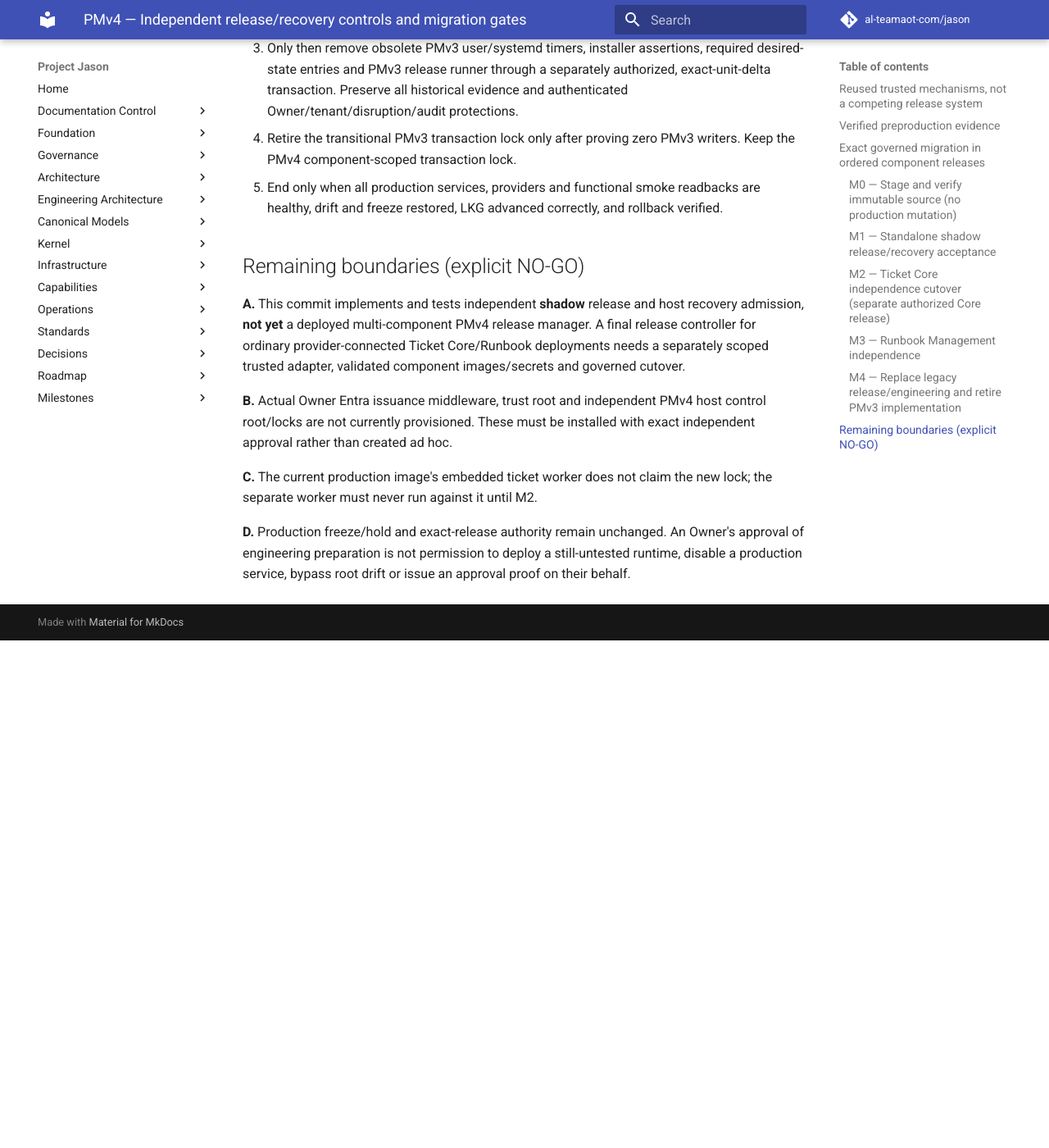
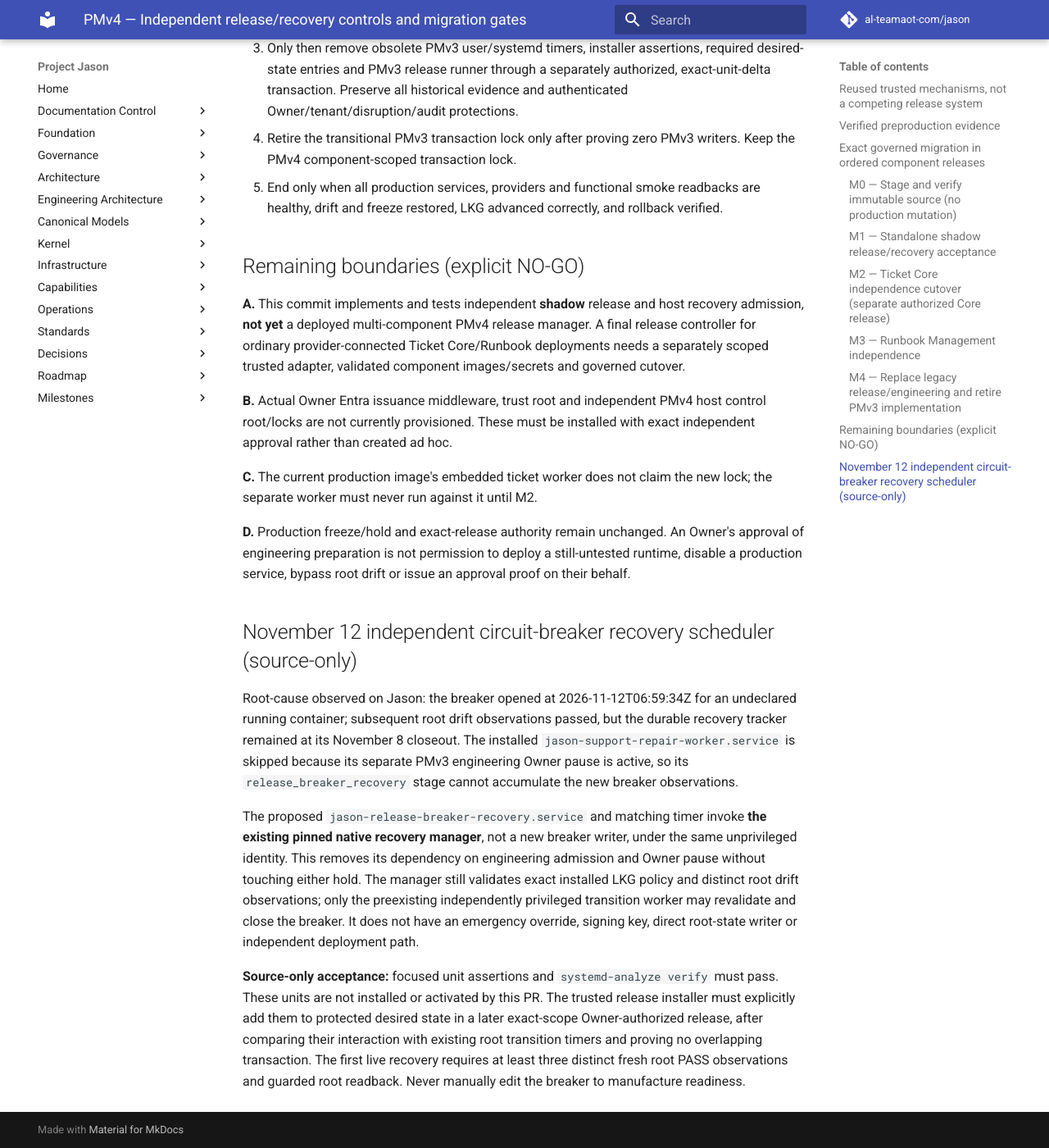
Before and after one commit to al-teamaot-com/jason, an MkDocs documentation site: the page built from docs/operations/PMv4-Independent-Release-Recovery-20261111.md, in a window 1280 px wide and 1400 px high, scrolled down 3652 px. Shown: the whole window at 82% size. Built offline with MkDocs 1.6.1 and Material for MkDocs 9.7.7, drawn with Linux system fonts in a browser that asks for light colours; comment, search, counter and statistics services are not loaded; before the commit the page ends 4433 px from its top, so only the background shows below that.

Commit message:
preprod: decouple bounded breaker recovery from PMv3 engineering pause

```diff
--- a/docs/operations/PMv4-Independent-Release-Recovery-20261111.md
+++ b/docs/operations/PMv4-Independent-Release-Recovery-20261111.md
@@ -173,3 +173,30 @@ the new lock; the separate worker must never run against it until M2.
 An Owner's approval of engineering preparation is not permission to deploy
 a still-untested runtime, disable a production service, bypass root drift
 or issue an approval proof on their behalf.
+
+## November 12 independent circuit-breaker recovery scheduler (source-only)
+
+Root-cause observed on Jason: the breaker opened at 2026-11-12T06:59:34Z
+for an undeclared running container; subsequent root drift observations passed,
+but the durable recovery tracker remained at its November 8 closeout. The
+installed `jason-support-repair-worker.service` is skipped because its separate
+PMv3 engineering Owner pause is active, so its `release_breaker_recovery`
+stage cannot accumulate the new breaker observations.
+
+The proposed `jason-release-breaker-recovery.service` and matching timer
+invoke **the existing pinned native recovery manager**, not a new breaker
+writer, under the same unprivileged identity. This removes its dependency
+on engineering admission and Owner pause without touching either hold.
+The manager still validates exact installed LKG policy and distinct root
+drift observations; only the preexisting independently privileged transition
+worker may revalidate and close the breaker. It does not have an emergency
+override, signing key, direct root-state writer or independent deployment path.
+
+**Source-only acceptance:** focused unit assertions and `systemd-analyze
+verify` must pass. These units are not installed or activated by this PR.
+The trusted release installer must explicitly add them to protected desired
+state in a later exact-scope Owner-authorized release, after comparing their
+interaction with existing root transition timers and proving no overlapping
+transaction. The first live recovery requires at least three distinct fresh
+root PASS observations and guarded root readback. Never manually edit the
+breaker to manufacture readiness.
```
Also changed, not shown: 3 other files.
